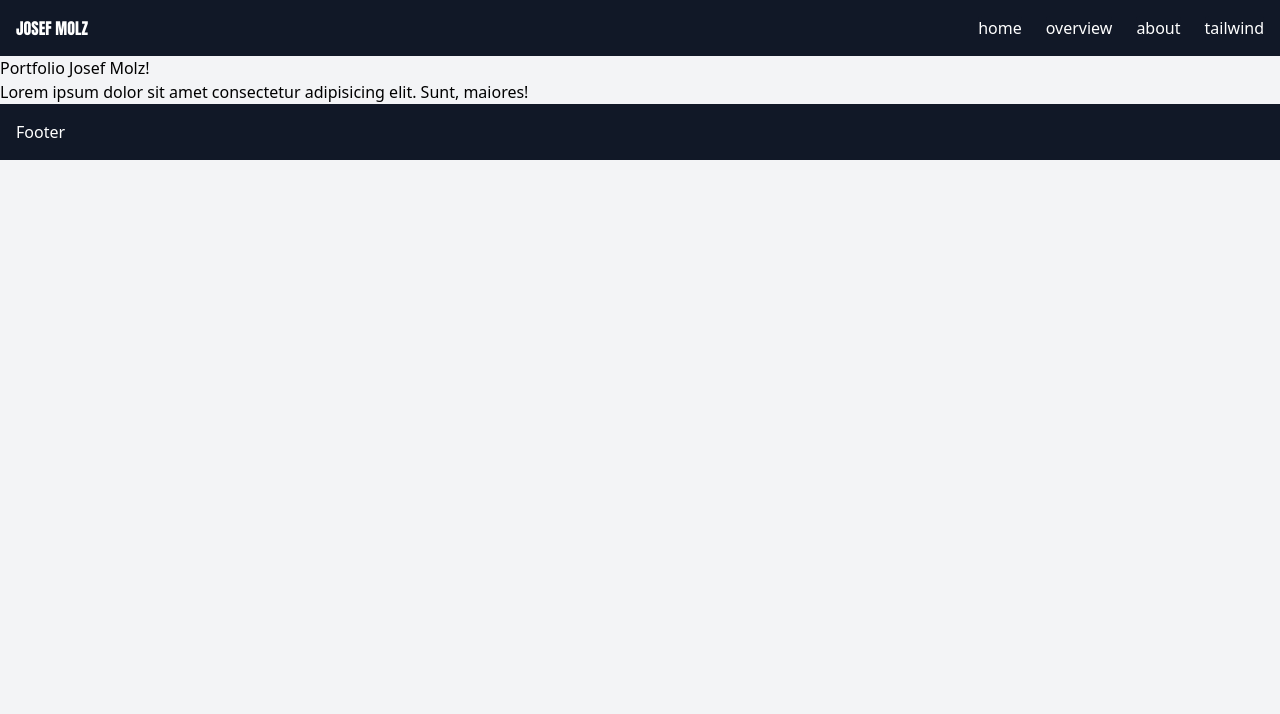
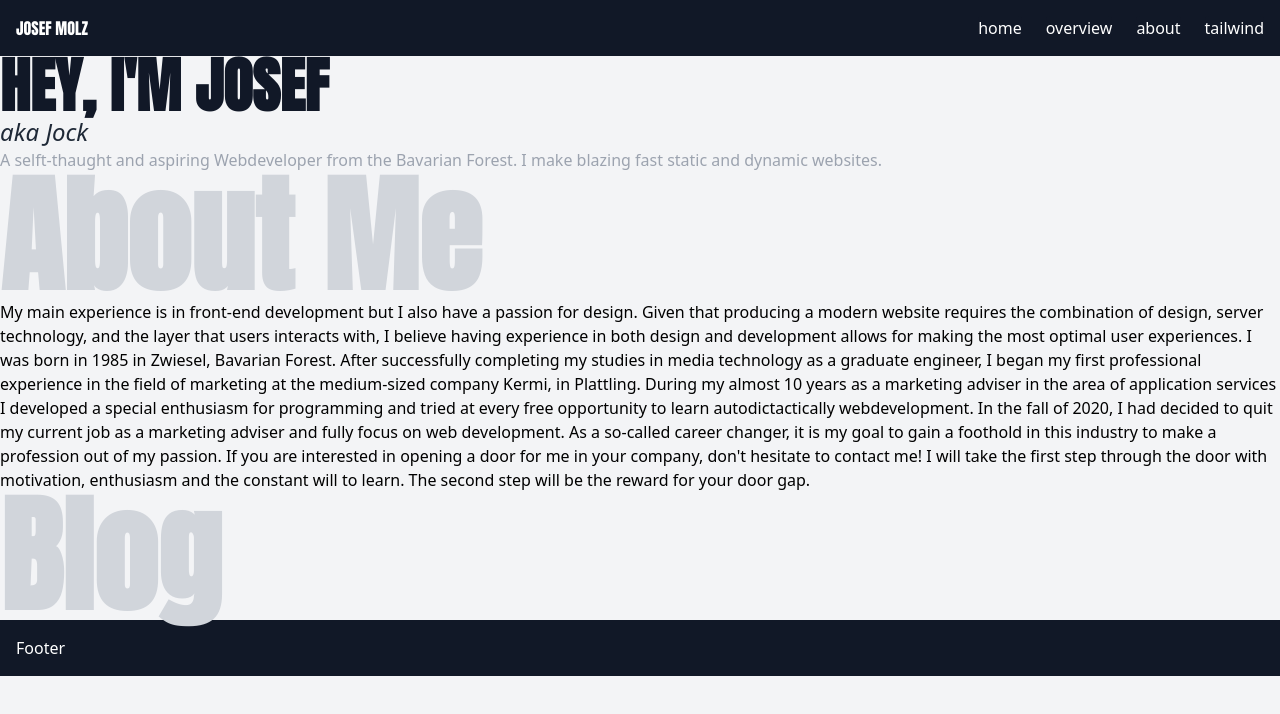
Before and after one commit to j0ck-de/portfolio_josef-molz, a Gatsby site: page / in a window 1280 px wide. Built offline with nearby package versions, Linux system fonts and the light colour scheme; Gatsby itself is replaced by a stand-in of ours; a web font is replaced by a local one.

Commit message:
Updated repository

```diff
--- /dev/null
+++ b/src/components/heroes/components/HeroLeftTextRightImage.js
@@ -0,0 +1,8 @@
+import React from "react";
+import HeroText from "./HeroText";
+
+const HeroLeftTextRightImage = () => {
+  return <HeroText />;
+};
+
+export default HeroLeftTextRightImage;
--- /dev/null
+++ b/src/components/heroes/components/HeroText.js
@@ -0,0 +1,18 @@
+import React from "react";
+
+const HeroText = () => {
+  return (
+    <div>
+      <h1 className="uppercase font-anton font-black text-6xl text-gray-900">
+        Hey, I'm Josef
+      </h1>
+      <h2 className="text-2xl italic text-gray-800">aka Jock</h2>
+      <h3 className="text-gray-400">
+        A selft-thaught and aspiring Webdeveloper from the Bavarian Forest. I
+        make blazing fast static and dynamic websites.
+      </h3>
+    </div>
+  );
+};
+
+export default HeroText;
--- /dev/null
+++ b/src/components/heroes/index.js
@@ -0,0 +1,4 @@
+import HeroText from "./components/HeroText";
+import HeroLeftTextRightImage from "./components/HeroLeftTextRightImage";
+
+export { HeroText, HeroLeftTextRightImage };
--- /dev/null
+++ b/src/components/sections/AboutMe.js
@@ -0,0 +1,33 @@
+import React from "react";
+import BigHeading from "../typography/BigHeading";
+
+const AboutMe = () => {
+  return (
+    <div>
+      <BigHeading text="About Me" />
+      <p>
+        My main experience is in front-end development but I also have a passion
+        for design. Given that producing a modern website requires the
+        combination of design, server technology, and the layer that users
+        interacts with, I believe having experience in both design and
+        development allows for making the most optimal user experiences. I was
+        born in 1985 in Zwiesel, Bavarian Forest. After successfully completing
+        my studies in media technology as a graduate engineer, I began my first
+        professional experience in the field of marketing at the medium-sized
+        company Kermi, in Plattling. During my almost 10 years as a marketing
+        adviser in the area of application services I developed a special
+        enthusiasm for programming and tried at every free opportunity to learn
+        autodictactically webdevelopment. In the fall of 2020, I had decided to
+        quit my current job as a marketing adviser and fully focus on web
+        development. As a so-called career changer, it is my goal to gain a
+        foothold in this industry to make a profession out of my passion. If you
+        are interested in opening a door for me in your company, don't hesitate
+        to contact me! I will take the first step through the door with
+        motivation, enthusiasm and the constant will to learn. The second step
+        will be the reward for your door gap.
+      </p>
+    </div>
+  );
+};
+
+export default AboutMe;
--- /dev/null
+++ b/src/components/sections/Blog.js
@@ -0,0 +1,12 @@
+import React from "react";
+import BigHeading from "../typography/BigHeading";
+
+const Blog = () => {
+  return (
+    <div>
+      <BigHeading text="Blog" />
+    </div>
+  );
+};
+
+export default Blog;
--- /dev/null
+++ b/src/components/sections/index.js
@@ -0,0 +1,4 @@
+import AboutMe from "./AboutMe";
+import Blog from "./Blog";
+
+export { AboutMe, Blog };
--- /dev/null
+++ b/src/components/typography/BigHeading.js
@@ -0,0 +1,9 @@
+import React from "react";
+
+const BigHeading = ({ text }) => {
+  return (
+    <h1 className="font-anton font-extrabold text-gray-300 text-9xl">{text}</h1>
+  );
+};
+
+export default BigHeading;
--- /dev/null
+++ b/src/components/typography/index.js
@@ -0,0 +1,3 @@
+import BigHeading from "./BigHeading";
+
+export { BigHeading };
--- a/src/pages/index.js
+++ b/src/pages/index.js
@@ -1,13 +1,16 @@
 import * as React from "react";
 import { Layout } from "../components/layouts";
+// import { BigHeading } from "../components/typography";
+import { HeroLeftTextRightImage as Hero } from "../components/heroes";
+import { AboutMe, Blog } from "../components/sections";
 
 const IndexPage = () => {
   return (
     <Layout>
-      <h1>Portfolio Josef Molz!</h1>
-      <p>
-        Lorem ipsum dolor sit amet consectetur adipisicing elit. Sunt, maiores!
-      </p>
+      {/* <BigHeading text="Blog" /> */}
+      <Hero />
+      <AboutMe />
+      <Blog />
     </Layout>
   );
 };
```
Also changed, not shown: src/components/tutorials/Post.js (+0 -36 lines).
